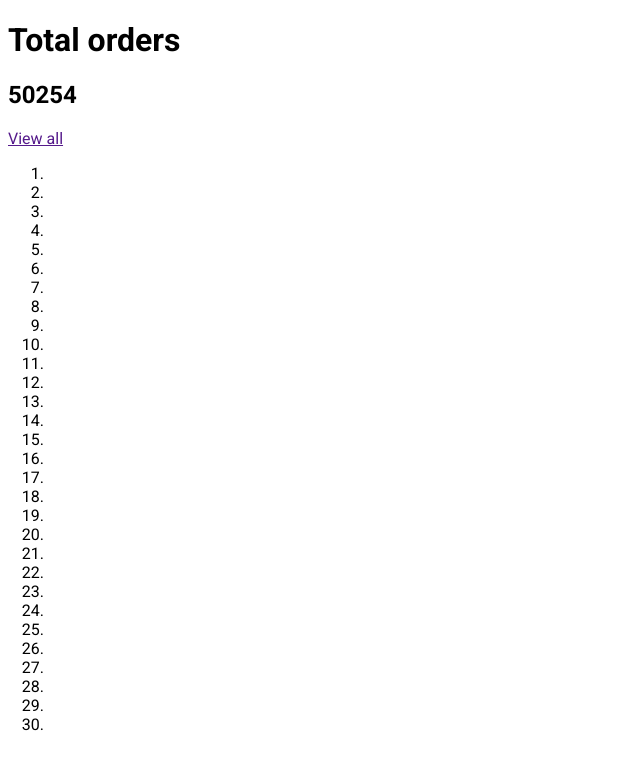
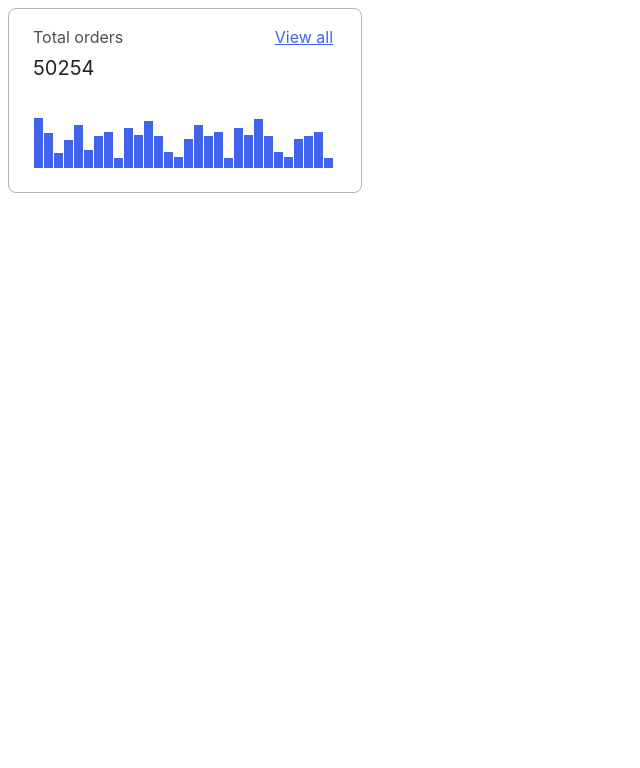
Before and after one commit to js-tasks-ru/htmlcss-20221107_rustam08, a website: page 04-lection2/01-histogram/index.html in a window 1280 px wide. Shown: the whole page, without its empty margins (0-640 px from the left). Drawn offline with Linux system fonts and the light colour scheme.

Commit message:
histogram solution

```diff
--- a/04-lection2/01-histogram/histogram.css
+++ b/04-lection2/01-histogram/histogram.css
@@ -5,4 +5,77 @@
     background: #FFFFFF;
     border: 1px solid #ACB5BD;
     border-radius: 8px;
+    padding: 16px 24px 24px 24px;
+    display: flex;
+
+
 }
+
+.histogram__container {
+    display: flex;
+    flex-direction: column;
+    justify-content: space-between;
+}
+
+.histogram__header {
+    margin-top: 0;
+    display: flex;
+    flex-direction: row;
+    justify-content: space-between;
+
+}
+
+.histogram__link_a {
+    font-family: 'Inter';
+    font-style: normal;
+    font-weight: 400;
+    font-size: 16px;
+    line-height: 24px;
+    text-align: right;
+    color: #4263EB;
+}
+
+.histogram__title {
+    margin: 0;
+    padding: 0;
+    font-family: 'Inter';
+    font-style: normal;
+    font-weight: 400;
+    font-size: 16px;
+    line-height: 24px;
+    color: #212429;
+    opacity: 0.8;
+}
+
+.histogram__subtitle {
+    margin-top: 6px;
+    padding: 0;
+    font-family: 'Inter';
+    font-style: normal;
+    font-weight: 400;
+    font-size: 20px;
+    line-height: 26px;
+    color: #212429;
+}
+
+.histogram__column {
+    margin: 0;
+    padding: 0;
+    height: 50px;
+    list-style-type: none;
+    display: flex;
+    flex-direction: row;
+    align-items: flex-end;
+
+    flex-basis: auto;
+
+
+}
+
+.histogram__line {
+    margin-left: 1px;
+    background: #4263EB;
+    flex-basis: auto; width: 9px;
+
+
+}
--- a/04-lection2/01-histogram/index.html
+++ b/04-lection2/01-histogram/index.html
@@ -3,47 +3,52 @@
 <html lang="ru">
     <head>
         <link rel="stylesheet" href="../../assets/css/main.css">
+        <link rel="stylesheet" href="histogram.css">
 
     </head>
     <body>
         <div class="histogram">
-            <div class="container">
+            <div class="histogram__container">
                 <div class="histogram__header">
-                    <h1 class="title">Total orders</h1>
-                    <h2 class="subtitle">50254</h2>
-                    <a href="">View all</a>
+                    <div class="histogram__hello">
+                        <h1 class="histogram__title">Total orders</h1>
+                        <h2 class="histogram__subtitle">50254</h2>
+                    </div>
+                    <div class="histogram__link">
+                        <a class="histogram__link_a" href="">View all</a>
+                    </div>
                 </div>
                 <ol class="histogram__column">
-                    <li class="histogram__column_line1"></li>
-                    <li class="histogram__column_line2"></li>
-                    <li class="histogram__column_line3"></li>
-                    <li class="line 4"></li>
-                    <li class="line 5"></li>
-                    <li class="line 6"></li>
-                    <li class="line 7"></li>
-                    <li class="line 8"></li>
-                    <li class="line 9"></li>
-                    <li class="line 10"></li>
-                    <li class="line 11"></li>
-                    <li class="line 12"></li>
-                    <li class="line 13"></li>
-                    <li class="line 14"></li>
-                    <li class="line 15"></li>
-                    <li class="line 16"></li>
-                    <li class="line 17"></li>
-                    <li class="line 18"></li>
-                    <li class="line 19"></li>
-                    <li class="line 20"></li>
-                    <li class="line 21"></li>
-                    <li class="line 22"></li>
-                    <li class="line 23"></li>
-                    <li class="line 24"></li>
-                    <li class="line 25"></li>
-                    <li class="line 26"></li>
-                    <li class="line 27"></li>
-                    <li class="line 28"></li>
-                    <li class="line 29"></li>
-                    <li class="line 30"></li>
+                    <li class="histogram__line" style="height: 100%;"></li>
+                    <li class="histogram__line" style="height: 70%;"></li>
+                    <li class="histogram__line" style="height: 30%;"></li>
+                    <li class="histogram__line" style="height: 56%;"></li>
+                    <li class="histogram__line" style="height: 87%;"></li>
+                    <li class="histogram__line" style="height: 36%;"></li>
+                    <li class="histogram__line" style="height: 64%;"></li>
+                    <li class="histogram__line" style="height: 73%;"></li>
+                    <li class="histogram__line" style="height: 20%;"></li>
+                    <li class="histogram__line" style="height: 81%;"></li>
+                    <li class="histogram__line" style="height: 67%;"></li>
+                    <li class="histogram__line" style="height: 95%;"></li>
+                    <li class="histogram__line" style="height: 65%;"></li>
+                    <li class="histogram__line" style="height: 33%;"></li>
+                    <li class="histogram__line" style="height: 22%;"></li>
+                    <li class="histogram__line" style="height: 58%;"></li>
+                    <li class="histogram__line" style="height: 87%;"></li>
+                    <li class="histogram__line" style="height: 64%;"></li>
+                    <li class="histogram__line" style="height: 73%;"></li>
+                    <li class="histogram__line" style="height: 20%;"></li>
+                    <li class="histogram__line" style="height: 81%;"></li>
+                    <li class="histogram__line" style="height: 67%;"></li>
+                    <li class="histogram__line" style="height: 99%;"></li>
+                    <li class="histogram__line" style="height: 65%;"></li>
+                    <li class="histogram__line" style="height: 33%;"></li>
+                    <li class="histogram__line" style="height: 22%;"></li>
+                    <li class="histogram__line" style="height: 58%;"></li>
+                    <li class="histogram__line" style="height: 64%;"></li>
+                    <li class="histogram__line" style="height: 73%;"></li>
+                    <li class="histogram__line" style="height: 20%;"></li>
                 </ol>
             </div>
         </div>
```
